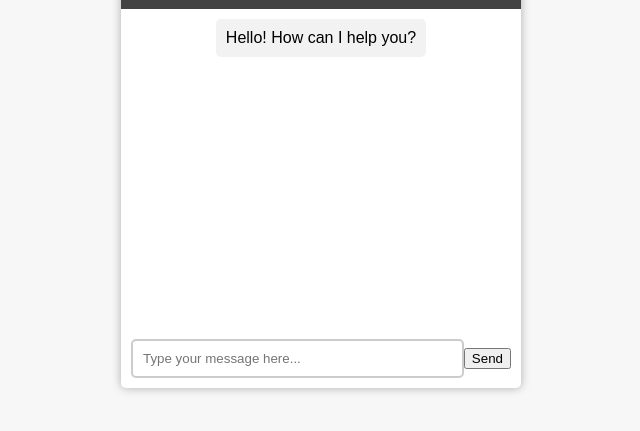
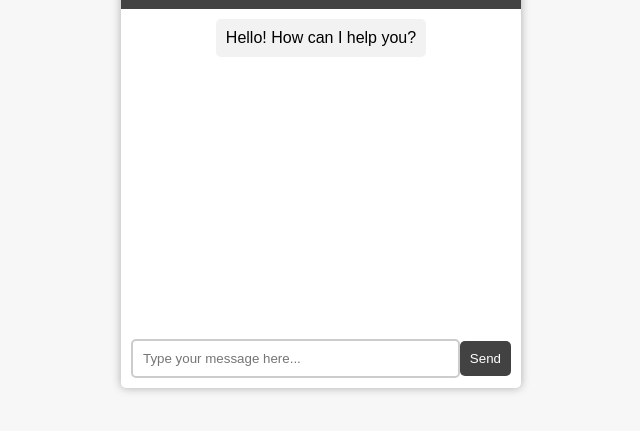
Before and after one commit to AmirTaki/Chat-Box, a plain HTML site: page index.html in a window 1280 px wide. Shown: the part 129-560 px from the top of the page, without its empty margins (319-959 px from the left). Drawn offline with Linux system fonts and the light colour scheme.

Commit message:
chat - input button styles

```diff
--- a/src/styles.css
+++ b/src/styles.css
@@ -55,3 +55,12 @@ body {
     border : 2px solid #ccc;
     outline: none;
 }
+
+.chat-input button {
+    background-color: #424242;
+    color: #fff;
+    padding: 10px;
+    border-radius : 5px;
+    border: none;
+    cursor: pointer;
+}
```
